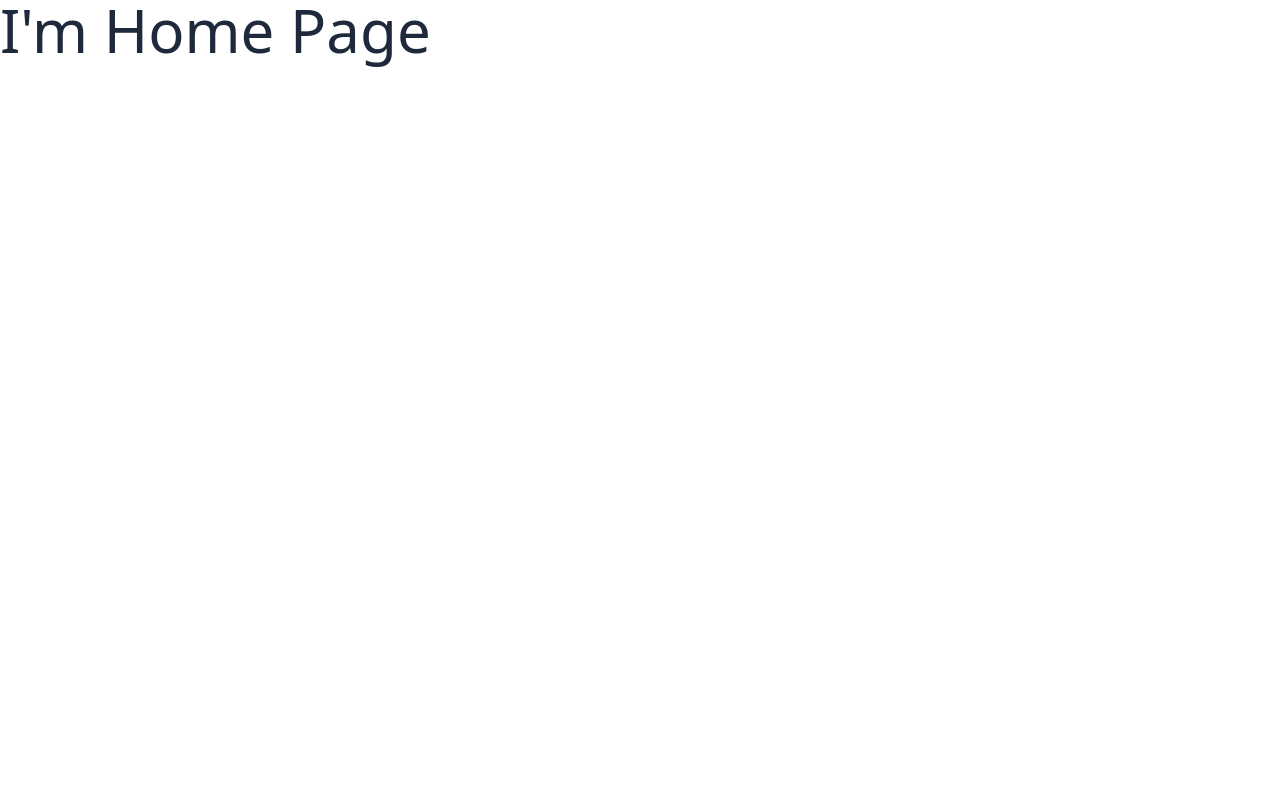
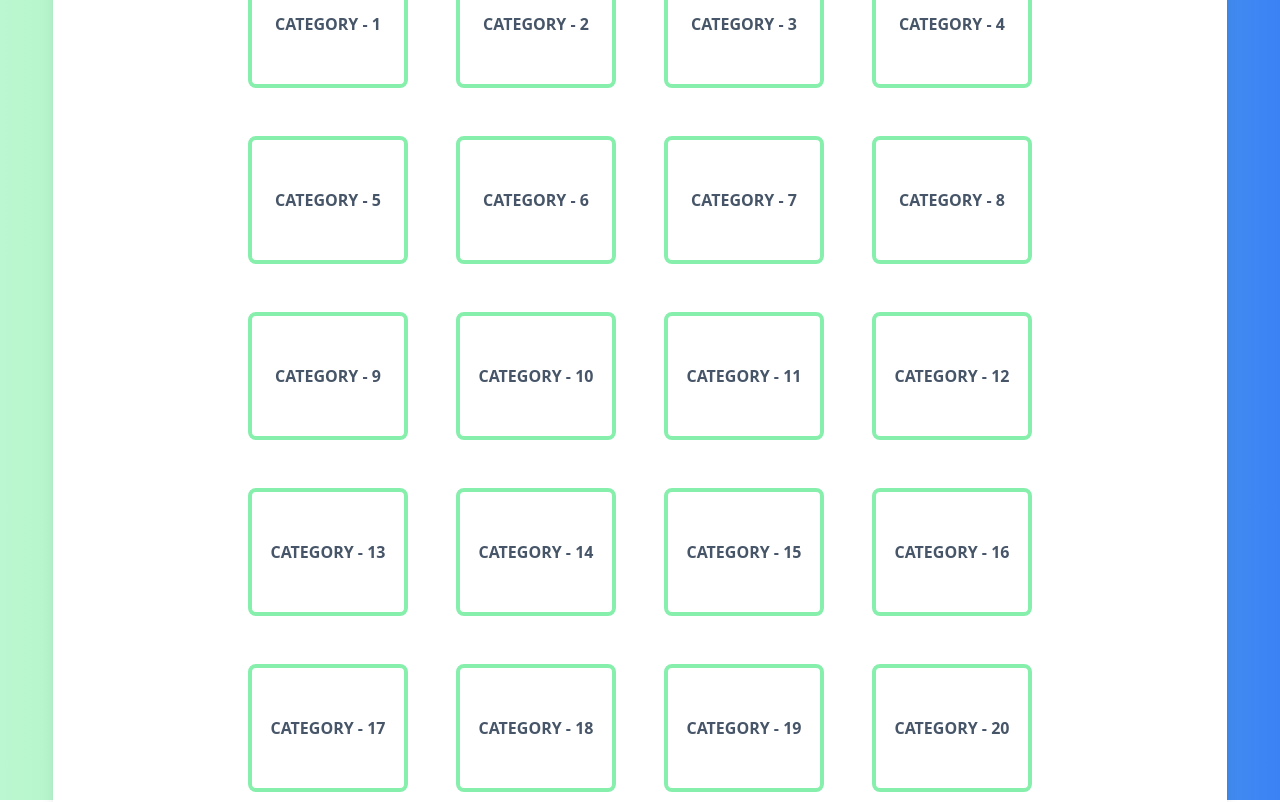
Before and after one commit to dsal0506/triviantastic, a Vue app: page / in a window 1280 px wide. Shown: the top 802 px of the page. Built offline with nearby package versions, Linux system fonts and the light colour scheme.

Commit message:
mainpage layout

```diff
--- a/src/App.vue
+++ b/src/App.vue
@@ -3,5 +3,22 @@
 </script>
 
 <template>
-  <RouterView />
+  <main>
+    <div class="card">
+      <RouterView />
+    </div>
+
+  </main>
+
 </template>
+
+<style lang="postcss" scoped>
+  main{
+    @apply flex justify-center items-center h-screen bg-gradient-to-r from-green-200 via-green-300 to-blue-500;
+  }
+  & .card {
+    @apply flex h-5/6 min-h-fit w-11/12 flex-col items-center gap-16 overflow-auto rounded-lg bg-white p-8 shadow-lg;
+
+  }
+
+</style>
--- a/src/views/HomePage.vue
+++ b/src/views/HomePage.vue
@@ -4,5 +4,42 @@ import { ref } from 'vue'
 </script>
 
 <template>
-  <h1 class="text-6xl font-thin text-slate-800">I'm Home Page</h1>
+  <div class="brand">
+    <img class="logo" src="logo.svg" alt="logo"/>
+    <h1 class="title">Triviantastic</h1>
+    <img class="logo" src="logo.svg" alt="logo"/>
+  </div>
+
+  <div class="catagories">
+    <RouterLink :to="'/question/category/${n}'" v-for="n in 24" :key="n" class="category">Category - {{ n }}</RouterLink>
+  </div>
 </template>
+
+<style lang="postcss" scoped>
+.brand{
+  @apply flex items-center justify-center gap-4;
+
+
+  & .logo{
+    @apply h-16 w-16;
+  }
+
+  .title{
+    @apply text-6xl font-bold tracking-widest text-blue-400;
+  }
+}
+
+.catagories{
+  @apply grid flex-grow grid-cols-4 gap-12;
+
+  & .category{
+    @apply flex h-32 w-40 items-center justify-center rounded-lg border-4 border-green-300 py-4 font-bold uppercase text-slate-600 transition-colors duration-300;
+  }
+
+  &:hover{
+    @apply cursor-pointer border-red-500 bg-yellow-200 text-white;
+  }
+}
+
+
+</style>
```
